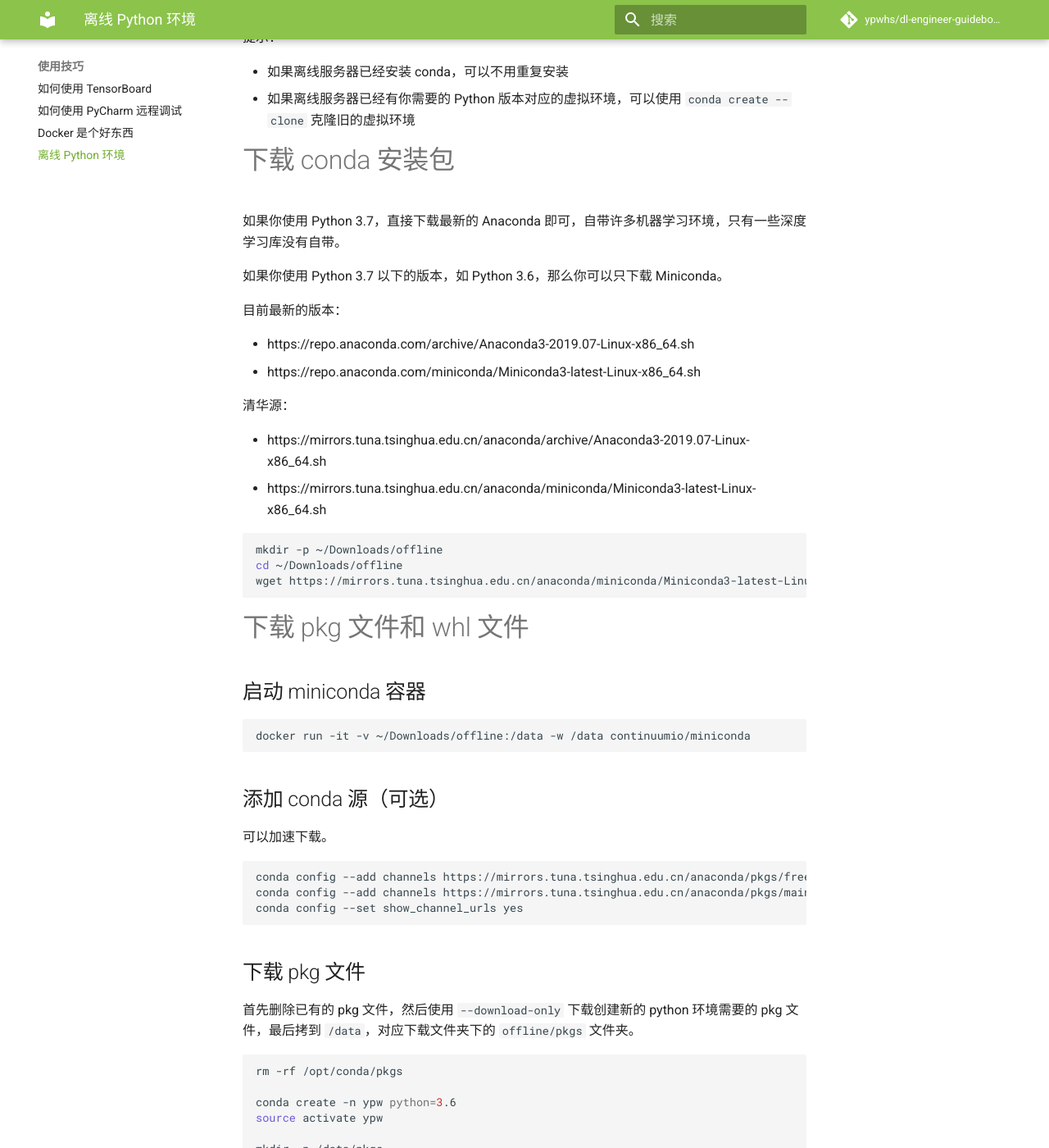
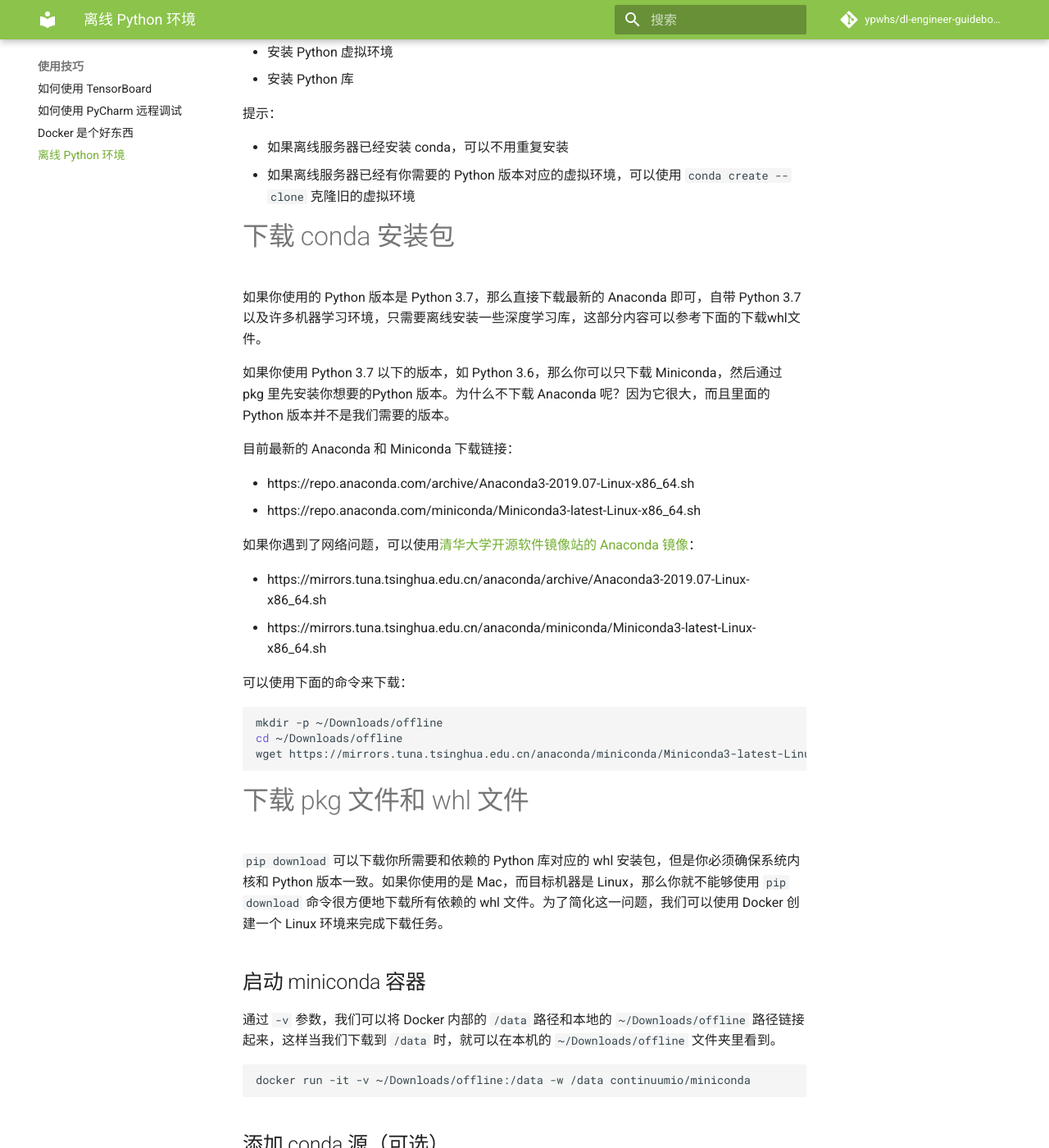
Before and after one commit to ypwhs/dl-engineer-guidebook, an MkDocs documentation site: the page built from docs/offline-python-environment.md, in a window 1280 px wide and 1400 px high, scrolled down 537 px. Shown: the whole window at 82% size. Built offline with MkDocs 1.6.1 and Material for MkDocs 9.7.7, drawn with Linux system fonts in a browser that asks for light colours; comment, search, counter and statistics services are not loaded; some of the changed text lies outside the part shown.

Commit message:
Update offline-python-environment.md

````diff
--- a/docs/offline-python-environment.md
+++ b/docs/offline-python-environment.md
@@ -1,6 +1,8 @@
 # 离线 Python 环境
 
-离线 Python 环境的构建需要：
+有时因为限制，我们不能够在目标机器上使用网络安装 Python 环境，那么如何离线构建 Anaconda 虚拟环境，以及如何离线安装各种 Python 库，就是一个必须要思考的问题。我会在这篇文章里介绍我在离线安装 Anaconda 和配置 Python 环境方面的一些经验。
+
+离线构建 Python 环境的构建需要：
 
 在有网的机器上：
 
@@ -22,19 +24,21 @@
 
 # 下载 conda 安装包
 
-如果你使用 Python 3.7，直接下载最新的 Anaconda 即可，自带许多机器学习环境，只有一些深度学习库没有自带。
+如果你使用的 Python 版本是 Python 3.7，那么直接下载最新的 Anaconda 即可，自带 Python 3.7 以及许多机器学习环境，只需要离线安装一些深度学习库，这部分内容可以参考下面的下载whl文件。
 
-如果你使用 Python 3.7 以下的版本，如 Python 3.6，那么你可以只下载 Miniconda。
+如果你使用 Python 3.7 以下的版本，如 Python 3.6，那么你可以只下载 Miniconda，然后通过 pkg 里先安装你想要的Python 版本。为什么不下载 Anaconda 呢？因为它很大，而且里面的 Python 版本并不是我们需要的版本。
 
-目前最新的版本：
+目前最新的 Anaconda 和 Miniconda 下载链接：
 
 * https://repo.anaconda.com/archive/Anaconda3-2019.07-Linux-x86_64.sh
 * https://repo.anaconda.com/miniconda/Miniconda3-latest-Linux-x86_64.sh
 
-清华源：
+如果你遇到了网络问题，可以使用[清华大学开源软件镜像站的 Anaconda 镜像](https://mirrors.tuna.tsinghua.edu.cn/anaconda/archive/)：
 
 * https://mirrors.tuna.tsinghua.edu.cn/anaconda/archive/Anaconda3-2019.07-Linux-x86_64.sh
 * https://mirrors.tuna.tsinghua.edu.cn/anaconda/miniconda/Miniconda3-latest-Linux-x86_64.sh
+
+可以使用下面的命令来下载：
 
 ```sh
 mkdir -p ~/Downloads/offline
@@ -44,7 +48,11 @@
 
 # 下载 pkg 文件和 whl 文件
 
+`pip download` 可以下载你所需要和依赖的 Python 库对应的 whl 安装包，但是你必须确保系统内核和 Python 版本一致。如果你使用的是 Mac，而目标机器是 Linux，那么你就不能够使用 `pip download` 命令很方便地下载所有依赖的 whl 文件。为了简化这一问题，我们可以使用 Docker 创建一个 Linux 环境来完成下载任务。
+
 ## 启动 miniconda 容器
+
+通过 `-v` 参数，我们可以将 Docker 内部的 `/data` 路径和本地的 `~/Downloads/offline` 路径链接起来，这样当我们下载到 `/data` 时，就可以在本机的 `~/Downloads/offline` 文件夹里看到。
 
 ```sh
 docker run -it -v ~/Downloads/offline:/data -w /data continuumio/miniconda
@@ -52,7 +60,7 @@
 
 ## 添加 conda 源（可选）
 
-可以加速下载。
+通过添加[清华大学开源软件镜像站的 Anaconda 镜像](https://mirrors.tuna.tsinghua.edu.cn/help/anaconda/)，我们可以加速下载过程。
 
 ```sh
 conda config --add channels https://mirrors.tuna.tsinghua.edu.cn/anaconda/pkgs/free/
@@ -62,7 +70,13 @@
 
 ## 下载 pkg 文件
 
-首先删除已有的 pkg 文件，然后使用 `--download-only` 下载创建新的 python 环境需要的 pkg 文件，最后拷到 `/data`，对应下载文件夹下的 `offline/pkgs` 文件夹。
+Anaconda 所有的库都是通过 pkg 安装的，我们只要下载这些 pkg 文件，即可创建我们想要的环境。
+
+首先删除 miniconda docker 里已有的 pkg 文件，因为 miniconda 默认安装了 Python 2.7，我们不希望在安装 Python 3.6 的时候有 Python 2.7 的 pkg 文件。
+
+然后我们创建一个 Python 3.6 环境。如果你希望安装 Python 的其他版本，可以在创建环境的时候自行修改版本号。
+
+创建好环境以后，所有需要的 pkg 文件（后缀名是 `.tar.bz2`）就会下载到 `/opt/conda/pkgs` 目录下，我们只需要把它们拷到 `/data` 目录下，即可在本机的下载文件夹里看见。
 
 ```sh
 rm -rf /opt/conda/pkgs
@@ -77,13 +91,15 @@
 
 ## 配置 pip 源（可选）
 
-可以加速下载。
+通过添加[清华大学开源软件镜像站的 Pypi 镜像](https://mirrors.tuna.tsinghua.edu.cn/help/pypi/)，我们可以加速下载过程。
 
 ```sh
 pip config set global.index-url https://pypi.tuna.tsinghua.edu.cn/simple
 ```
 
 ## 下载 whl 文件
+
+whl 文件就是我们常说的 Python 库的安装文件，下面是我常用的 Python 库，你可以根据自己的需要进行修改。
 
 ```sh
 mkdir -p /data/whls
@@ -95,17 +111,23 @@
 
 ## 将离线包传到离线机器上
 
+下载好所有需要的离线安装包以后，我们就需要将它们传到离线服务器上，然后逐个安装。如果你的机器不支持[rsync](../linux-command/#rsync) 命令，可以使用 [scp](../linux-command/#scp) 命令。
+
 ```sh
 rsync -avP ~/Downloads/offline fat:~/
 ```
 
 ## 安装 conda
 
+安装 conda 直接使用 bash 运行，然后按照提示进行即可。
+
 ```sh
 bash ~/offline/Miniconda3-latest-Linux-x86_64.sh
 ```
 
 ## 创建 Python 虚拟环境
+
+先创建一个空环境，然后安装已经下载好的 pkg 文件，你就可以离线创建一个 Python 3.6 的环境。
 
 ```sh
 conda create -n ypw --offline
@@ -115,6 +137,8 @@
 
 ## 安装 whl 库
 
+最后，使用 pip 离线安装下载好的 whl 文件。
+
 ```sh
 pip install --no-index --find-links=file:///home/richinfo/offline/whls jupyter jupyter_contrib_nbextensions numpy pandas scikit-learn matplotlib opencv-python pillow tqdm torch torchvision tensorflow-gpu keras tensorboardx
 ```
````
